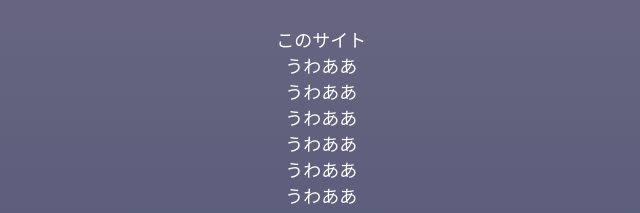
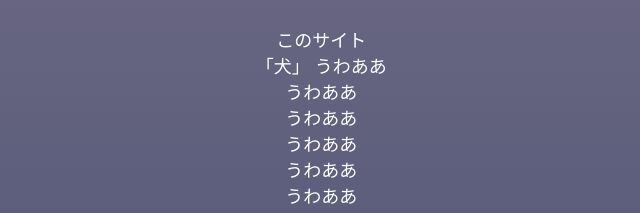
Before and after one commit to Mitsutan/mt_site, a plain HTML site: page index.html in a window 1280 px wide. Shown: the part 1691-1904 px from the top of the page, 382-1022 px from the left. Drawn offline with Linux system fonts and the light colour scheme.

Commit message:
Update index.html

```diff
--- a/index.html
+++ b/index.html
@@ -61,6 +61,7 @@
                 <h2>Creations</h2>
                 <p>
                     このサイト<br />
+                    <a href="creations/dog/dog.html">「犬」</a>
                     うわああ<br />
                     うわああ<br />
                     うわああ<br />
```
